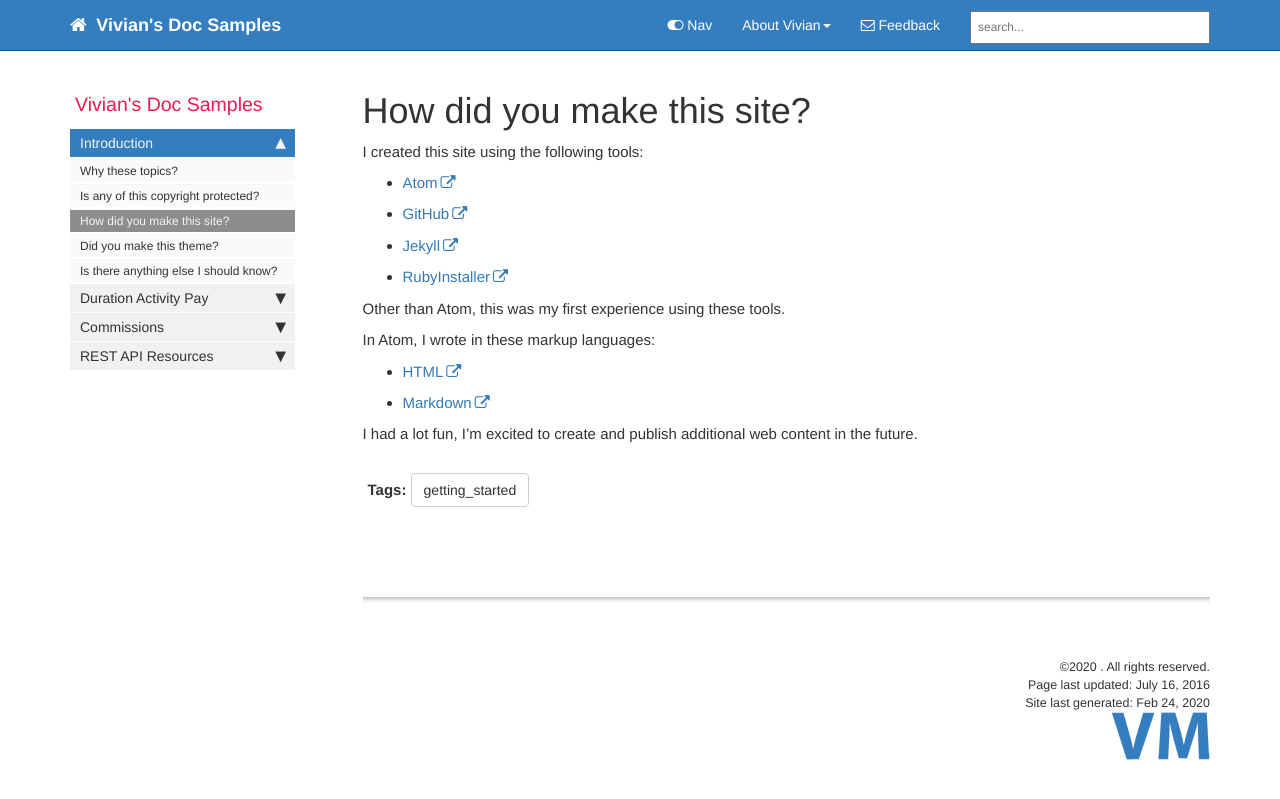
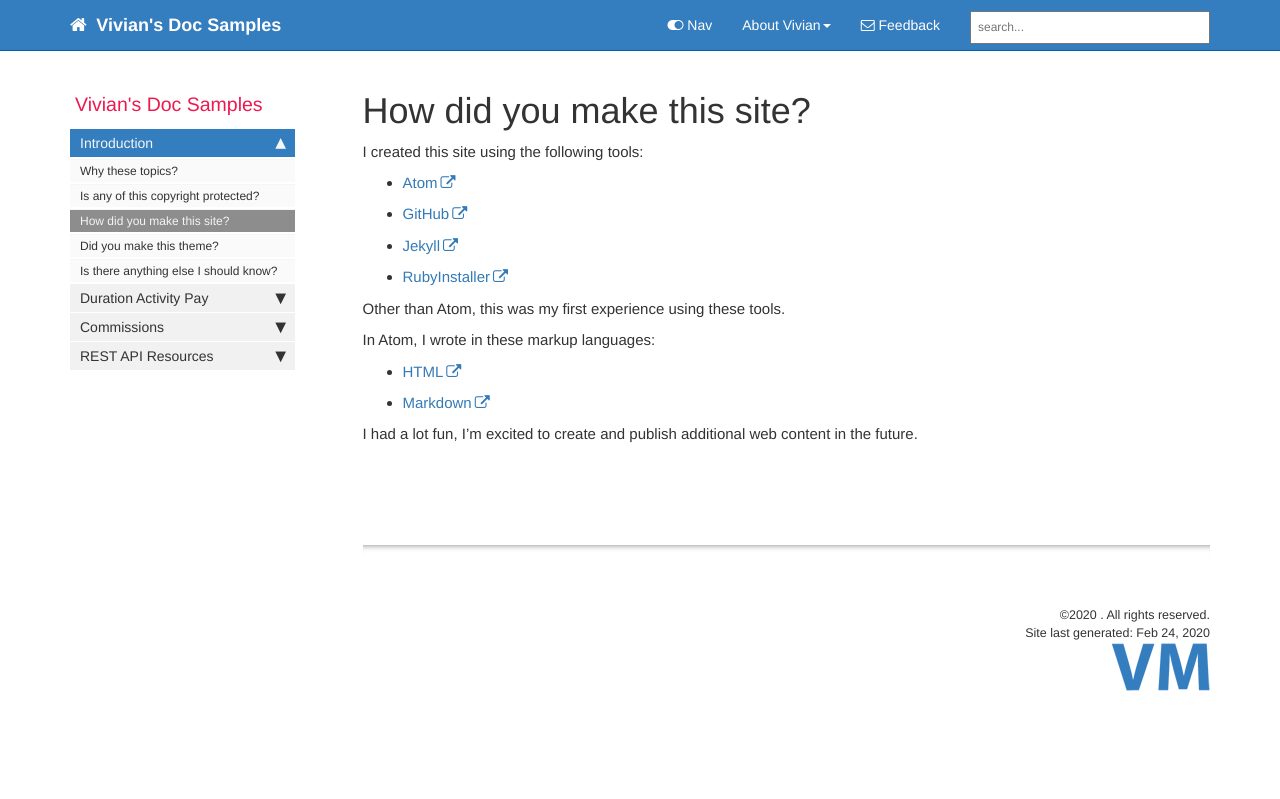
Before and after one commit to vvmc/vvmc.github.io, a Jekyll site: the page built from pages/mydoc/mydoc_how_did_you_make_this_site.md, in a window 1280 px wide. Shown: the top 799 px of the page. Built offline with Jekyll 4.4.1, drawn with Linux system fonts in a browser that asks for light colours; comment, search, counter and statistics services are not loaded.

```diff
--- a/_config.yml
+++ b/_config.yml
@@ -69,7 +69,7 @@ defaults:
       type: "pages"
     values:
       layout: "page"
-      comments: true
+      comments: false
       # if you don't want to use Commento.io and just hide comments, change true to false wherever you see the comments property
       search: true
       sidebar: home_sidebar
--- a/pages/mydoc/mydoc_how_did_you_make_this_site.md
+++ b/pages/mydoc/mydoc_how_did_you_make_this_site.md
@@ -1,9 +1,7 @@
 ---
 title: How did you make this site?
 tags:
-  - getting_started
-keywords: "features, capabilities, scalability, multichannel output, dita, hats, comparison, benefits"
-last_updated: "July 16, 2016"
+keywords:
 summary:
 published: true
 sidebar: mydoc_sidebar
```
